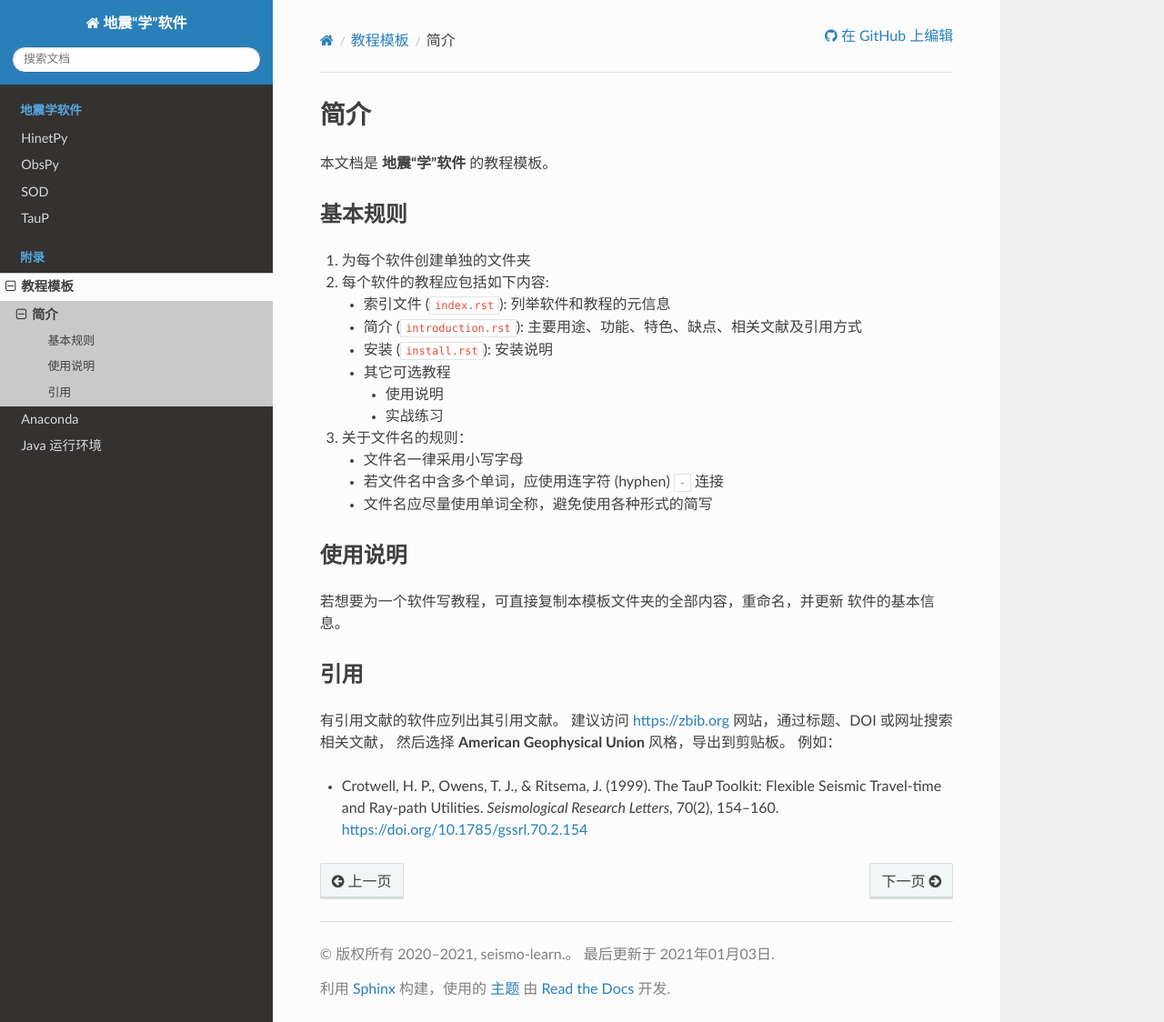
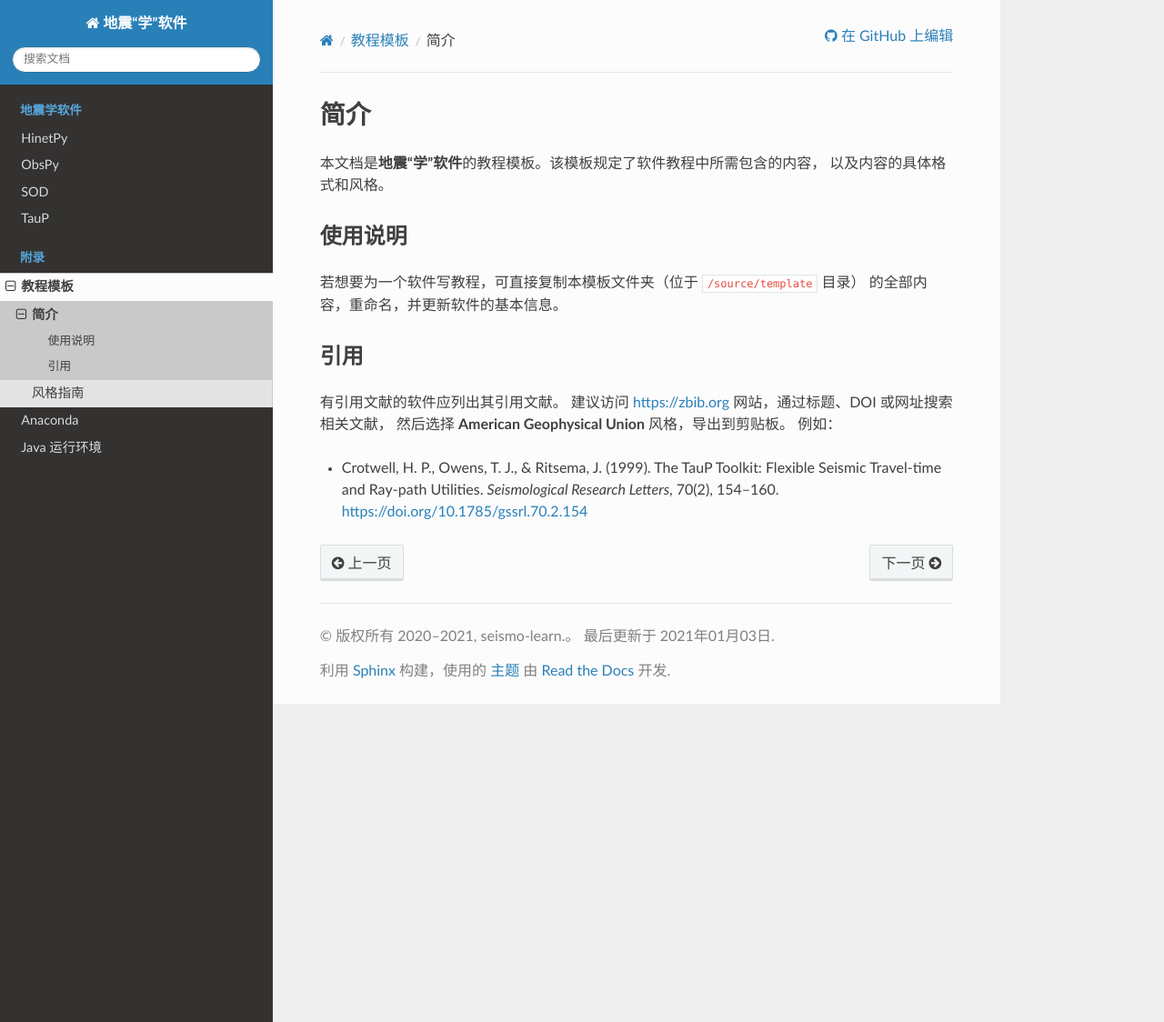
Before and after one commit to seismo-learn/software, a Sphinx documentation site: the page built from source/template/introduction.rst, in a window 1280 px wide and 1124 px high. Shown: the whole window at 91% size. Built offline with Sphinx 7.4.7 and the Read the Docs theme 2.0.0, drawn with Linux system fonts in a browser that asks for light colours.

Commit message:
template: Add more style guides to template (#76)
Co-authored-by: Jiayuan Yao <coreman.seism@gmail.com>

```diff
--- a/source/template/introduction.rst
+++ b/source/template/introduction.rst
@@ -1,33 +1,14 @@
 简介
 ====
 
-本文档是 **地震“学”软件** 的教程模板。
-
-基本规则
---------
-
-1. 为每个软件创建单独的文件夹
-2. 每个软件的教程应包括如下内容:
-
-   - 索引文件 (``index.rst``): 列举软件和教程的元信息
-   - 简介 (``introduction.rst``): 主要用途、功能、特色、缺点、相关文献及引用方式
-   - 安装 (``install.rst``): 安装说明
-   - 其它可选教程
-
-     - 使用说明
-     - 实战练习
-
-3. 关于文件名的规则：
-
-   - 文件名一律采用小写字母
-   - 若文件名中含多个单词，应使用连字符 (hyphen) ``-`` 连接
-   - 文件名应尽量使用单词全称，避免使用各种形式的简写
+本文档是\ **地震“学”软件**\ 的教程模板。该模板规定了软件教程中所需包含的内容，
+以及内容的具体格式和风格。
 
 使用说明
 --------
 
-若想要为一个软件写教程，可直接复制本模板文件夹的全部内容，重命名，并更新
-软件的基本信息。
+若想要为一个软件写教程，可直接复制本模板文件夹（位于 :file:`/source/template` 目录）
+的全部内容，重命名，并更新软件的基本信息。
 
 引用
 ----
```
Also changed, not shown: source/template/index.rst (+4 -3 lines), source/template/style.rst (added, +36 -0 lines).
